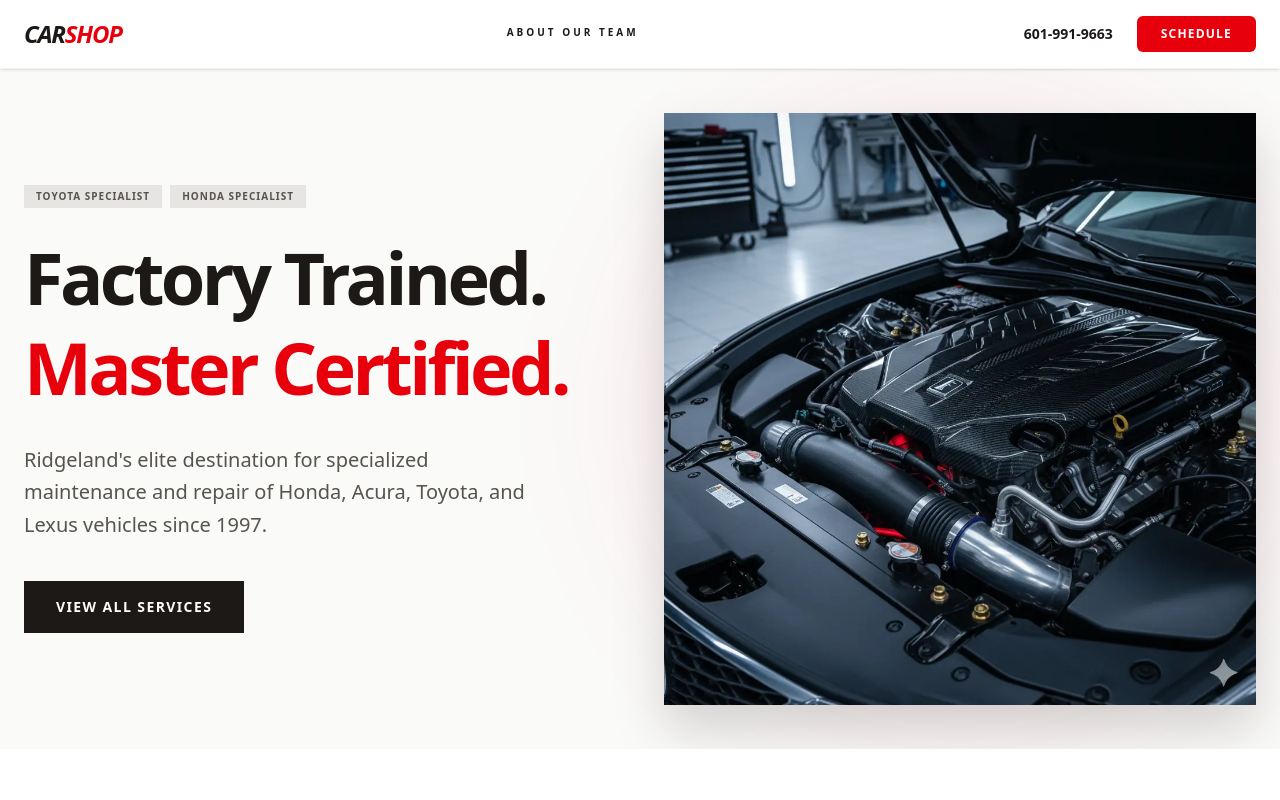
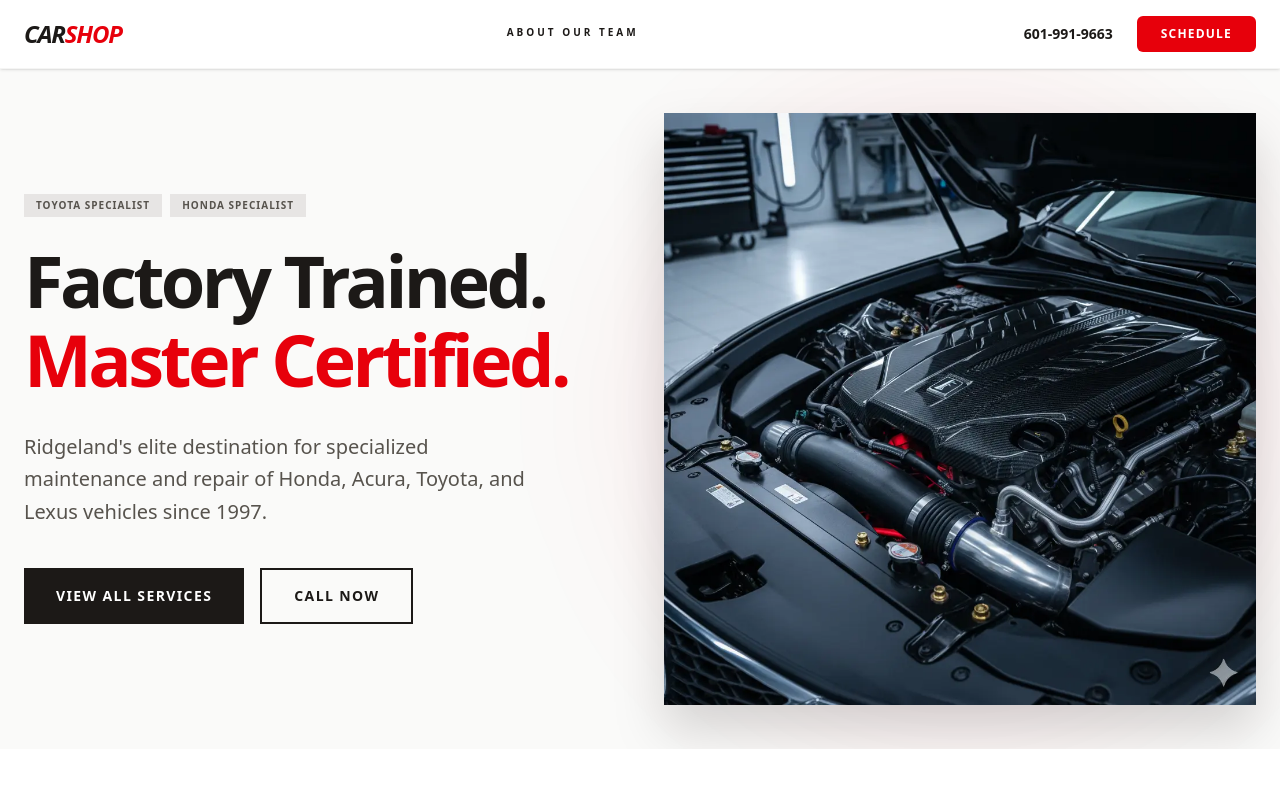
Before and after one commit to theyenkostudio/yenleads, a Next.js app: page /carshop in a window 1280 px wide. Shown: the top 800 px of the page. Built offline with nearby package versions, Linux system fonts and the light colour scheme; a web font is replaced by a local one.

Commit message:
fix:hero

```diff
--- a/components/carshop/hero.tsx
+++ b/components/carshop/hero.tsx
@@ -1,31 +1,47 @@
 // components/Hero.tsx
 export default function CarshopHero() {
   return (
-    <section className="relative pt-100 md:pt-0 h-[85vh] bg-stone-50 flex items-center overflow-hidden">
-      <div className="container mx-auto px-6 grid lg:grid-cols-2 gap-12 items-center relative z-10">
-        <div>
+    <section className="relative min-h-screen lg:min-h-[85vh] bg-stone-50 flex items-center overflow-hidden">
+      {/* 1. We use min-h-screen to ensure the hero fills the mobile view.
+         2. pt-28 (7rem) provides a clean 112px gap from the sticky header.
+      */}
+      <div className="container mx-auto px-6 lg:pt-0 grid lg:grid-cols-2 gap-12 items-center relative z-10">
+        <div className="text-left">
           <div className="flex gap-2 mb-6">
-             {/* Brand Badges */}
              <span className="text-[10px] font-bold px-3 py-1 bg-stone-200 text-stone-600 uppercase tracking-widest">Toyota Specialist</span>
              <span className="text-[10px] font-bold px-3 py-1 bg-stone-200 text-stone-600 uppercase tracking-widest">Honda Specialist</span>
           </div>
-          <h1 className="text-4xl lg:text-7xl font-bold text-stone-900 leading-tight tracking-tighter mb-8">
+
+          <h1 className="text-5xl lg:text-7xl font-bold text-stone-900 leading-[1.1] tracking-tighter mb-8">
             Factory Trained. <br />
             <span className="text-red-600">Master Certified.</span>
           </h1>
-          <p className="text-xl text-stone-600 mb-10 max-w-lg leading-relaxed">
+
+          <p className="text-lg lg:text-xl text-stone-600 mb-10 max-w-lg leading-relaxed">
             Ridgeland&apos;s elite destination for specialized maintenance and repair
             of Honda, Acura, Toyota, and Lexus vehicles since 1997.
           </p>
-          <div className="flex gap-4">
-             <button className="bg-stone-900 text-white px-8 py-4 text-sm font-bold uppercase tracking-widest hover:bg-red-600 transition-all">
+
+          <div className="flex flex-col sm:flex-row gap-4">
+             <button className="bg-stone-900 text-white px-8 py-4 text-sm font-bold uppercase tracking-widest hover:bg-red-600 transition-all w-full sm:w-auto">
                View All Services
              </button>
+             <a href="tel:6019919663" className="border-2 border-stone-900 text-stone-900 text-center px-8 py-4 text-sm font-bold uppercase tracking-widest hover:bg-stone-900 hover:text-white transition-all w-full sm:w-auto">
+               Call Now
+             </a>
           </div>
         </div>
-        <div className="relative">
+
+        {/* 3. 'hidden lg:block' removes the engine image on mobile entirely,
+              instantly fixing any vertical overflow or overlap issues.
+        */}
+        <div className="hidden lg:block relative">
           <div className="absolute -inset-10 bg-red-600/5 rounded-full blur-3xl" />
-          <img src="/images/carshop/hero-engine.webp" alt="Precision Japanese Engine" className="relative z-10 w-full h-auto drop-shadow-2xl" />
+          <img
+            src="/images/carshop/hero-engine.webp"
+            alt="Precision Japanese Engine"
+            className="relative z-10 w-full h-auto drop-shadow-2xl"
+          />
         </div>
       </div>
     </section>
```
